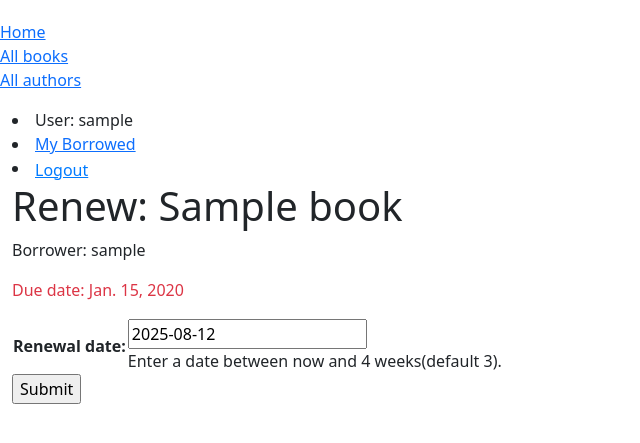
After one commit to Chien0903/locallibrary, a Django app: page /catalog/books/00000000-0000-0000-0000-000000000001/renew in a window 1280 px wide. The commit adds this page. Shown: the top 443 px of the page, without its empty margins (0-640 px from the left). Run offline with Django 5.2, Linux system fonts and the light colour scheme; a user stored in the database is signed in; tables that the repository leaves empty hold one stand-in row (values such as "Sample post"); some libraries are stand-ins or nearby versions.

Commit message:
Django tutorial Part9

```diff
--- a/catalog/constant.py
+++ b/catalog/constant.py
@@ -7,7 +7,11 @@ MAX_LENGTH_ISBN = 13
 MAX_LENGTH_IMPRINT = 200
 MAX_LENGTH_STATUS = 1
 MAX_DISPLAY_GENRE = 3
-NUM_BOOK_VIEW = 10  # Số lượng sách hiển thị trên mỗi trang
+NUM_VISITS = 1
+NUM_BOOK_VIEW = 10
+NUM_OF_WEEKS = 4
+NUM_OF_WEEKS_DEFAULT = 3
+INITIAL_DATE_OF_DEATH = "11/06/2020"
 
 class LOAN_STATUS(Enum):
     MAINTENANCE = 'm'
--- /dev/null
+++ b/catalog/form.py
@@ -0,0 +1,45 @@
+import datetime
+from django import forms
+from django.forms import ModelForm
+from django.core.exceptions import ValidationError
+from django.utils.translation import gettext_lazy as _
+from .constant import NUM_OF_WEEKS
+from catalog.models import BookInstance
+
+
+class RenewBookForm(forms.Form):
+    renewal_date = forms.DateField(
+        help_text=_("Enter a date between now and 4 weeks" "(default 3).")
+    )
+
+    def clean_renewal_date(self):
+        data = self.cleaned_data["renewal_date"]
+        if data < datetime.date.today():
+            raise ValidationError(_("Invalid date - renewal in past"))
+        if data > datetime.date.today() + datetime.timedelta(weeks=NUM_OF_WEEKS):
+            raise ValidationError(
+                _(f"Invalid date - renewal more than {NUM_OF_WEEKS} weeks")
+            )
+        return data
+
+
+class RenewBookModelForm(ModelForm):
+    def clean_due_back(self):
+        data = self.cleaned_data["due_back"]
+        if data < datetime.date.today():
+            raise ValidationError(_("Invalid date - renewal in past"))
+        if data > datetime.date.today() + datetime.timedelta(weeks=NUM_OF_WEEKS):
+            raise ValidationError(
+                _(f"Invalid date - renewal more than {NUM_OF_WEEKS} weeks")
+            )
+        return data
+
+    class Meta:
+        model = BookInstance
+        fields = ["due_back"]
+        labels = {"due_back": _("Renewal date")}
+        help_texts = {
+            "due_back": _(
+                f"Enter a date between now and {NUM_OF_WEEKS} weeks (default 3). "
+            )
+        }
--- /dev/null
+++ b/catalog/templates/catalog/book_renew_librarian.html
@@ -0,0 +1,18 @@
+{% extends "base_generic.html" %}
+{% load i18n %}
+
+{% block content %}
+<h1>{% trans "Renew: " %}{{ book_instance.book.title }}</h1>
+<p>{% trans "Borrower: " %} {{ book_instance.borrower }}</p>
+<p {% if book_instance.is_overdue %} class="text-danger"{% endif %}>
+    {% trans "Due date: " %} {{ book_instance.due_back }}
+</p>
+
+<form action="" method="post">
+    {% csrf_token %}
+    <table>
+        {{ form.as_table }}
+    </table>
+    <input type="submit" value="Submit">
+</form>
+{% endblock %}
--- a/catalog/urls.py
+++ b/catalog/urls.py
@@ -6,4 +6,10 @@ urlpatterns = [
     path("books/", views.BookListView.as_view(), name="books"),
     path("books/<int:pk>", views.BookDetailView.as_view(), name="book-detail"),
     path("mybooks/", views.LoanedBooksByUserListView.as_view(), name="my-borrowed"),
+    path("books/<uuid:pk>/renew", views.renew_book_librarian, name="renew-book-librarian"),
+    path("book/<uuid:pk>/borrow/", views.borrow_book, name="borrow-book"),
+    path("author/<int:pk>/", views.AuthorDetailView.as_view(), name="author-detail"),
+    path("author/create/", views.AuthorCreate.as_view(), name="author-create"),
+    path("author/<int:pk>/update", views.AuthorUpdate.as_view(), name="author-update"),
+    path("author/<int:pk>/delete/", views.AuthorDelete.as_view(), name="author-delete"),
 ]
--- a/catalog/views.py
+++ b/catalog/views.py
@@ -1,12 +1,22 @@
-from urllib import request
-from django.shortcuts import render
+import datetime
+from django.shortcuts import render, get_object_or_404, redirect
 from django.views import generic
-from django.shortcuts import get_object_or_404
-from django.contrib.auth.mixins import LoginRequiredMixin
+from django.contrib.auth.mixins import LoginRequiredMixin, PermissionRequiredMixin
+from django.contrib.auth.decorators import login_required, permission_required
+from django.http import HttpResponseRedirect
+from django.urls import reverse, reverse_lazy
+from django.views.generic.edit import CreateView, UpdateView, DeleteView
 from .models import Book, Author, BookInstance, Genre
-from .constant import LOAN_STATUS, NUM_BOOK_VIEW
-# Create your views here.
-from catalog.models import Book, Author, Genre, BookInstance
+from .constant import (
+    LOAN_STATUS,
+    NUM_BOOK_VIEW,
+    NUM_VISITS,
+    NUM_OF_WEEKS_DEFAULT,
+    INITIAL_DATE_OF_DEATH,
+)
+from .form import RenewBookForm
+from django.views.generic.edit import CreateView, UpdateView, DeleteView
+from catalog.models import Author
 
 def index(request):
     """View function for home page of site."""
@@ -71,3 +81,68 @@ class LoanedBooksByUserListView(LoginRequiredMixin, generic.ListView):
 
     def get_queryset(self):
         return BookInstance.objects.filter(borrower=self.request.user).filter(status__exact='o').order_by('due_back')
+
+
+@login_required
+@permission_required("catalog.can_mark_returned", raise_exception=True)
+def renew_book_librarian(request, pk):
+    book_instance = get_object_or_404(BookInstance, pk=pk)
+
+    if request.method == "POST":
+        form = RenewBookForm(request.POST)
+        if form.is_valid():
+            book_instance.due_back = form.cleaned_data["renewal_date"]
+            book_instance.save()
+            return HttpResponseRedirect(reverse("all-borrowed"))
+    else:
+        proposed_renewal_date = datetime.date.today() + datetime.timedelta(
+            weeks=NUM_OF_WEEKS_DEFAULT
+        )
+        form = RenewBookForm(initial={"renewal_date": proposed_renewal_date})
+
+    context = {"form": form, "book_instance": book_instance}
+
+    return render(request, "catalog/book_renew_librarian.html", context)
+
+@login_required
+@permission_required("catalog.can_mark_returned", raise_exception=True)
+def borrow_book(request, pk):
+    book_instance = get_object_or_404(BookInstance, pk=pk)
+
+    if book_instance.status != LOAN_STATUS.AVAILABLE.value:
+        return redirect("book-detail", pk=book_instance.book.pk)
+
+    book_instance.status = LOAN_STATUS.ON_LOAN.value
+    book_instance.borrower = request.user
+    book_instance.due_back = datetime.date.today() + datetime.timedelta(
+        weeks=NUM_OF_WEEKS_DEFAULT
+    )
+    book_instance.save()
+
+    return redirect("book-detail", pk=book_instance.book.pk)
+
+
+class AuthorListView(generic.ListView):
+    """Generic class-based view for a list of authors."""
+    model = Author
+    paginate_by = 10
+
+
+class AuthorDetailView(generic.DetailView):
+    """Generic class-based view for an author detail page."""
+    model = Author
+
+
+class AuthorCreate(CreateView):
+    model = Author
+    fields = ["first_name", "last_name", "date_of_birth", "date_of_death"]
+
+
+class AuthorUpdate(UpdateView):
+    model = Author
+    fields = ["first_name", "last_name", "date_of_birth", "date_of_death"]
+
+
+class AuthorDelete(DeleteView):
+    model = Author
+    success_url = reverse_lazy("authors")
```
Also changed, not shown: catalog/templates/catalog/author_confirm_delete.html (added, +11 -0 lines), catalog/templates/catalog/author_form.html (added, +11 -0 lines), catalog/templates/catalog/book_detail.html (line endings or trailing spaces), catalog/templates/catalog/book_list.html (line endings or trailing spaces).
